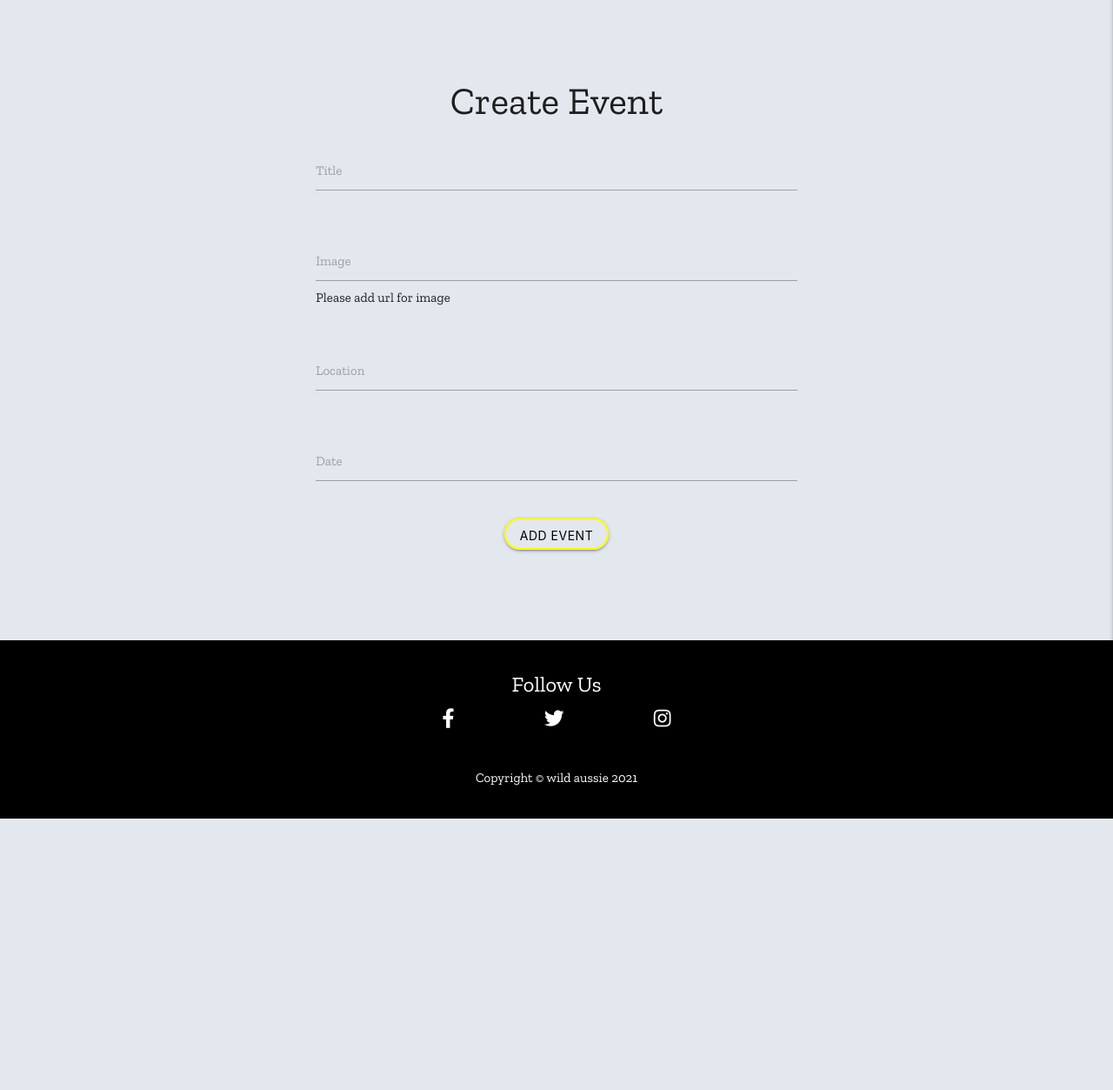
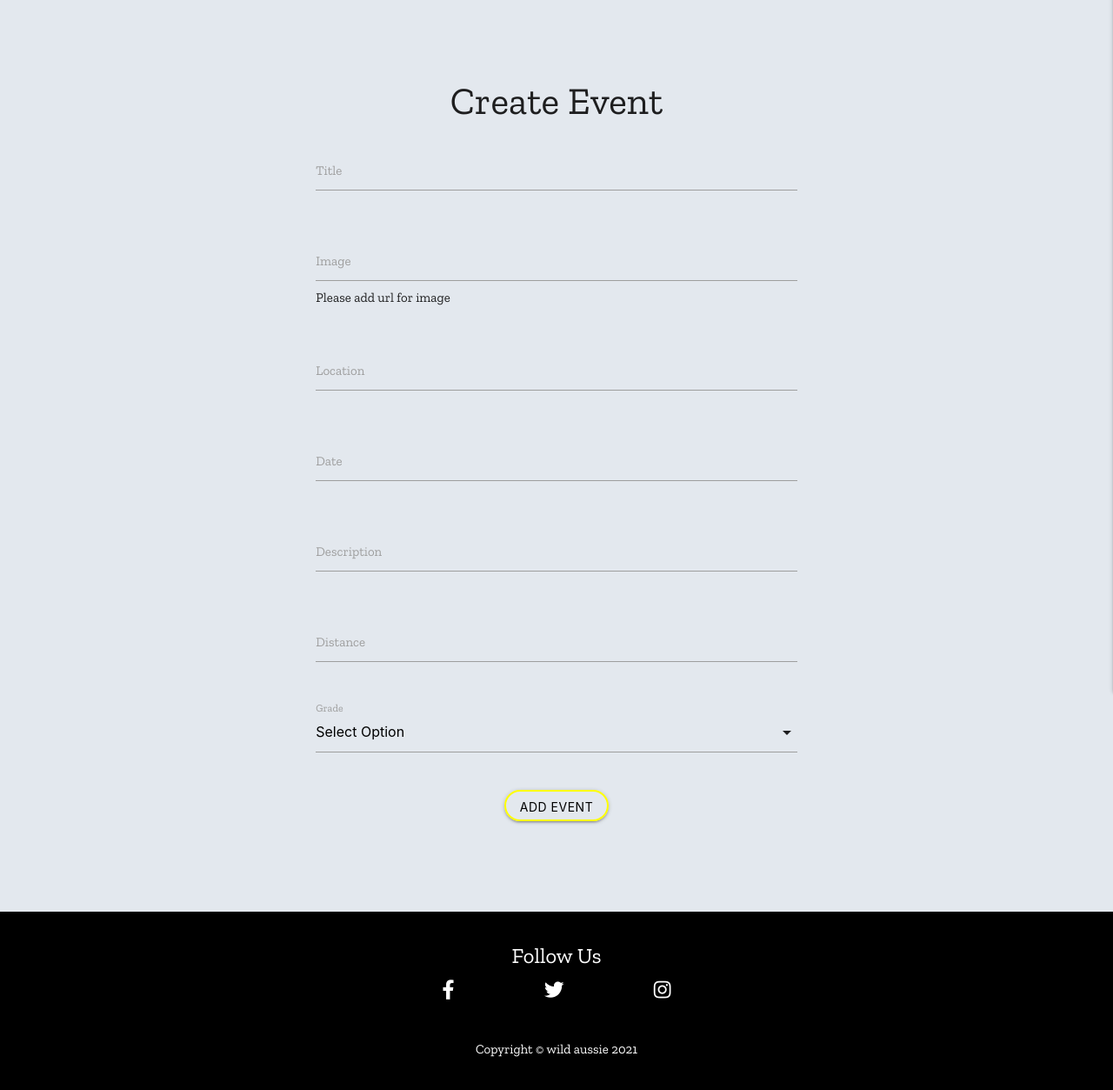
Before and after one commit to Joan-Amudu/Wild-Aussie, a Flask app: page /create_post in a window 1280 px wide. Shown: the part 65-1318 px from the top of the page at 87% size. Before the commit the page ends 1006 px from the top, so only its background shows below. Run offline with Flask 2, Linux system fonts and the light colour scheme; data that the repository does not hold is empty; some libraries are stand-ins or nearby versions.

Commit message:
Add detailed information to the posts

```diff
--- a/app.py
+++ b/app.py
@@ -130,7 +130,10 @@
             "created_by": session["user"],
             "location": request.form.get("location"),
             "image_url": request.form.get("image_url"),
-            "date": request.form.get("date")
+            "date": request.form.get("date"),
+            "distance": request.form.get("distance"),
+            "grade": request.form.get("grade"),
+            "description": request.form.get("description")
         }
         mongo.db.blog.insert_one(task)
         flash("Post added successfully")
@@ -157,7 +160,10 @@
             "created_by": session["user"],
             "location": request.form.get("location"),
             "image_url": request.form.get("image_url"),
-            "date": request.form.get("date")
+            "date": request.form.get("date"),
+            "distance": request.form.get("distance"),
+            "grade": request.form.get("grade"),
+            "description": request.form.get("description")
         }
         mongo.db.blog.update({"_id": ObjectId(blog_id)}, edits)
         flash("Post updated successfully")
--- a/static/css/style.css
+++ b/static/css/style.css
@@ -28,7 +28,6 @@
   height: 100vh;
   width: 100%;
   padding-top: 10%;
-
   background: url('../images/hero-image.jpeg') no-repeat center center;
   -webkit-background-size: cover;
   -moz-background-size: cover;
@@ -37,6 +36,15 @@
   overflow: hidden;
   position: relative;
 }
+
+.parallax {
+  background:
+  linear-gradient(
+    rgba(0, 0, 0, 0.5),
+    rgba(0, 0, 0, 0.5)
+  ),
+}
+
 /* subscribe button
 .subscribe {
 padding: 22px;
--- a/templates/create_post.html
+++ b/templates/create_post.html
@@ -38,6 +38,33 @@
               <label for="date">Date</label>
            </div>
         </div>
+        <!-- description -->
+         <div class="row">
+            <div class="input-field col s12">
+               <input id="description" name="description"  type="text" class="validate"></input>
+               <label for="description">Description</label>
+            </div>
+         </div>
+               <!-- distance -->
+      <div class="row">
+         <div class="input-field col s12">
+            <input id="distance" name="distance"  type="text" class="validate"></input>
+            <label for="distance">Distance</label>
+         </div>
+      </div>
+         <!-- grade -->
+      <div class="row">
+         <div class="input-field col s12">
+            <select id="grade" name="grade" type="text" class="validate" required>
+              <option value="" disabled selected>Select Option</option>
+              <option value="Easy">Easy</option>
+              <option value="Medium">Medium</option>
+              <option value="Hard">Hard</option>
+              <option value="None">N/A</option>
+            </select>
+            <label>Grade</label>
+          </div>
+         </div>
         <div class="row center-align">
            <button class="btn transparent black-text" type="submit" name="action">
            Add Event
```
Also changed, not shown: templates/blog.html (+4 -43 lines), templates/edit_post.html (+33 -5 lines), templates/my_page.html (+7 -3 lines), templates/show_post.html (+28 -6 lines), README.md. Lines whose indentation alone changed are shown as unchanged.
